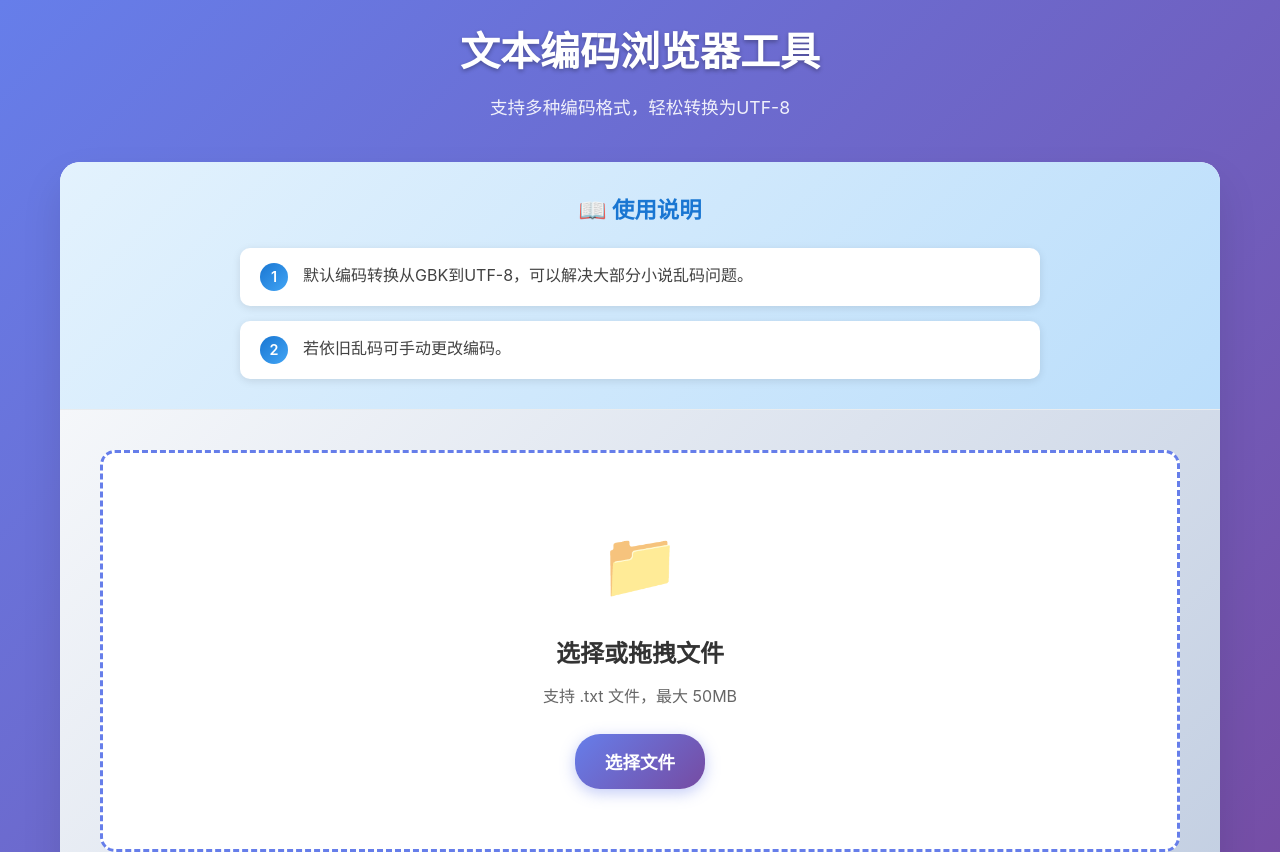
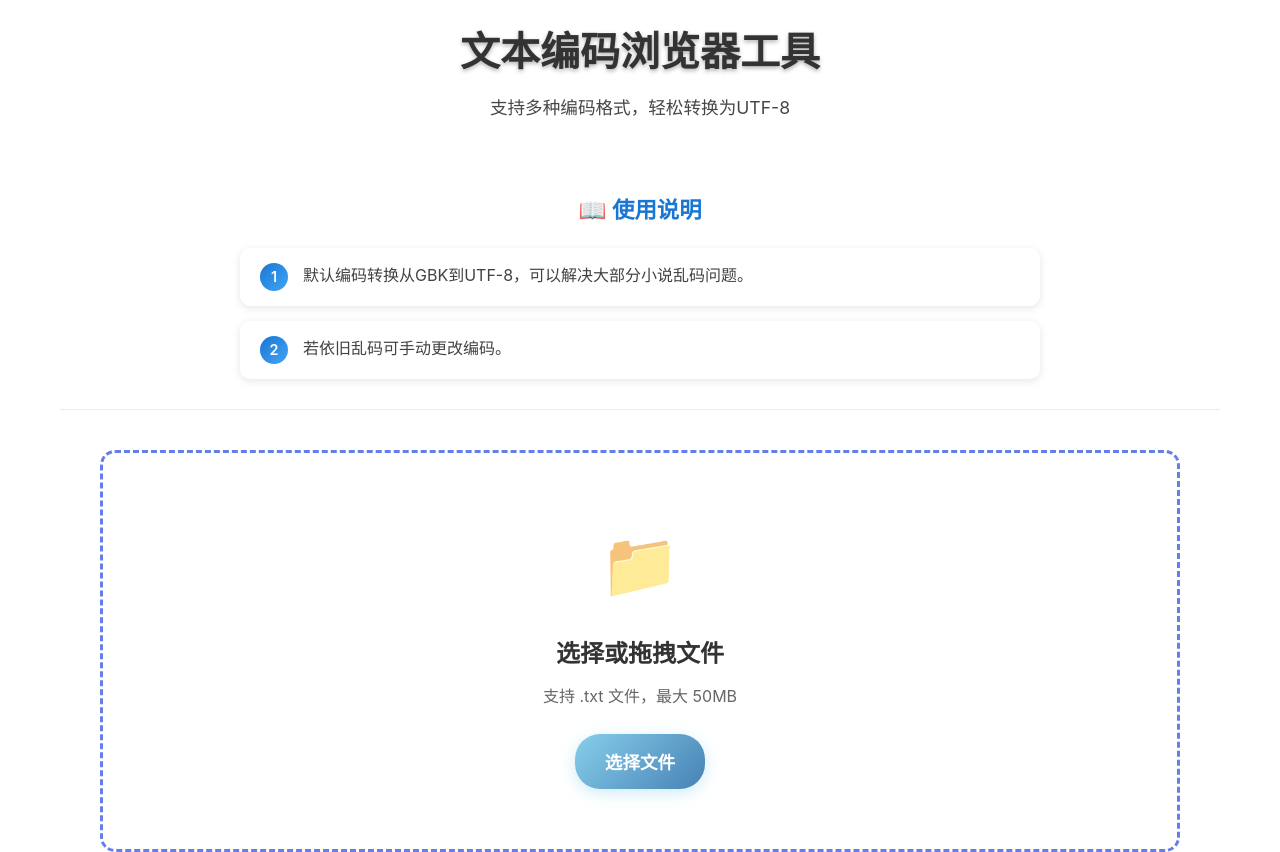
Before and after one commit to miaomie/utf-8, a plain HTML site: page index.html in a window 1280 px wide. Shown: the top 852 px of the page. Drawn offline with Linux system fonts and the light colour scheme.

Commit message:
Add files via upload

```diff
--- a/styles.css
+++ b/styles.css
@@ -7,7 +7,7 @@
 
 body {
     font-family: -apple-system, BlinkMacSystemFont, 'Segoe UI', Roboto, 'Helvetica Neue', Arial, sans-serif;
-    background: linear-gradient(135deg, #667eea 0%, #764ba2 100%);
+    background: white;
     min-height: 100vh;
     color: #333;
     line-height: 1.6;
@@ -23,7 +23,7 @@ body {
 .header {
     text-align: center;
     margin-bottom: 40px;
-    color: white;
+    color: #333;
 }
 
 .header h1 {
@@ -42,7 +42,6 @@ body {
 .main-content {
     background: white;
     border-radius: 20px;
-    box-shadow: 0 20px 40px rgba(0,0,0,0.1);
     overflow: hidden;
     margin-bottom: 30px;
 }
@@ -50,7 +49,7 @@ body {
 /* 文件上传区域 */
 .upload-section {
     padding: 40px;
-    background: linear-gradient(135deg, #f5f7fa 0%, #c3cfe2 100%);
+    background: white;
 }
 
 .upload-area {
@@ -93,7 +92,7 @@ body {
 }
 
 .upload-btn {
-    background: linear-gradient(135deg, #667eea 0%, #764ba2 100%);
+    background: linear-gradient(135deg, #87CEEB 0%, #4682B4 100%);
     color: white;
     border: none;
     padding: 15px 30px;
@@ -102,18 +101,18 @@ body {
     font-weight: 600;
     cursor: pointer;
     transition: all 0.3s ease;
-    box-shadow: 0 4px 15px rgba(102, 126, 234, 0.4);
+    box-shadow: 0 4px 15px rgba(135, 206, 235, 0.4);
 }
 
 .upload-btn:hover {
     transform: translateY(-2px);
-    box-shadow: 0 6px 20px rgba(102, 126, 234, 0.6);
+    box-shadow: 0 6px 20px rgba(135, 206, 235, 0.6);
 }
 
 /* 使用说明区域 */
 .instructions-section {
     padding: 30px 40px;
-    background: linear-gradient(135deg, #e3f2fd 0%, #bbdefb 100%);
+    background: white;
     border-bottom: 1px solid #e9ecef;
 }
 
```
